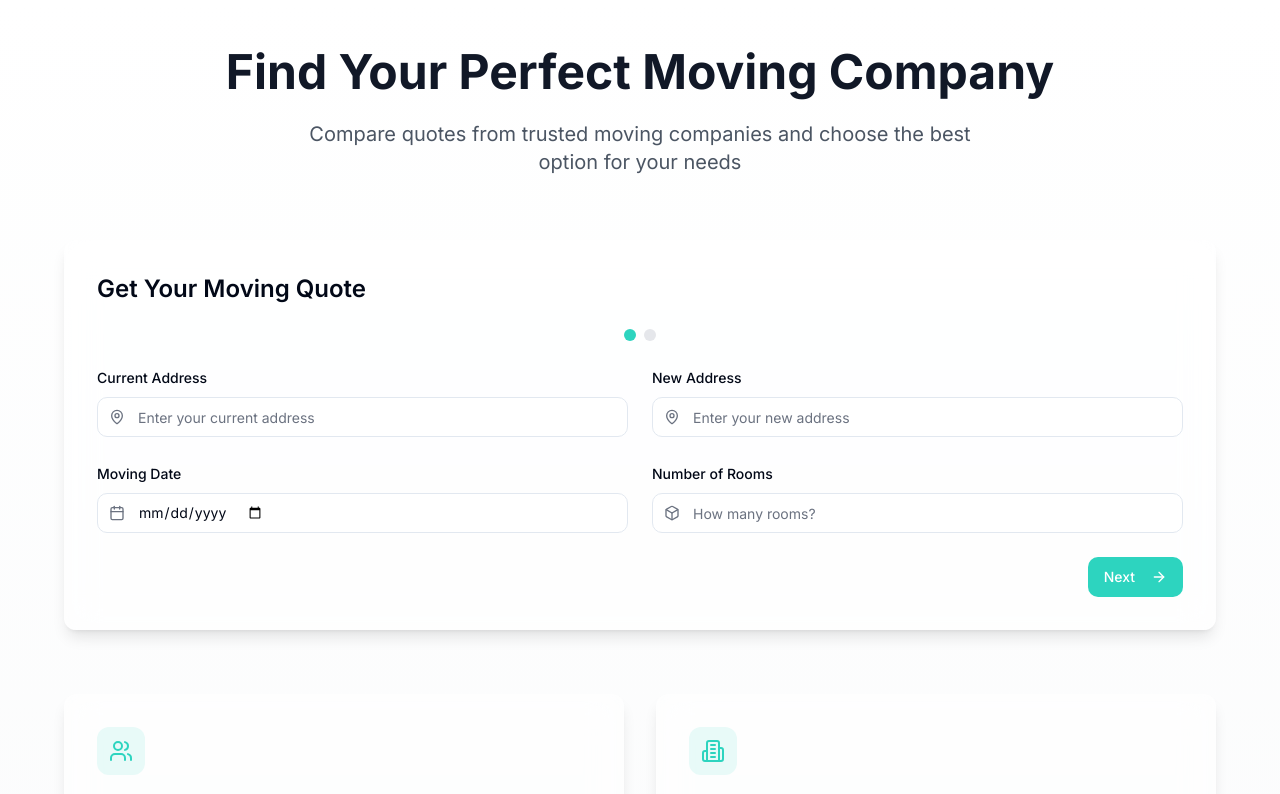
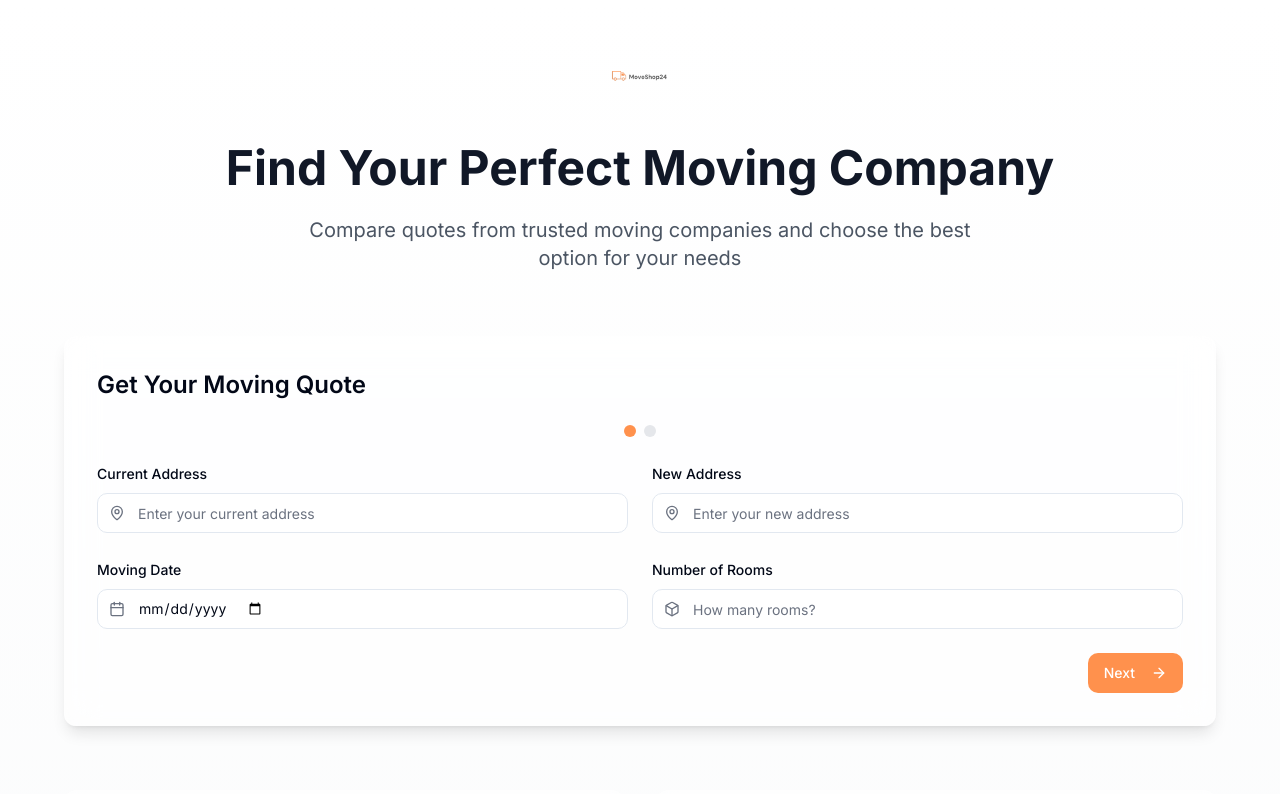
Before and after one commit to androizm/moving-quote-hub, a React (Vite) app: page / in a window 1280 px wide. Shown: the top 794 px of the page. Built offline with nearby package versions, Linux system fonts and the light colour scheme; what @supabase/auth-helpers-react would draw is missing.

Commit message:
Update logo and primary color
Changed the project logo to the attached file and updated the primary color to #FF914D.
[skip gpt_engineer]

```diff
--- a/src/index.css
+++ b/src/index.css
@@ -12,19 +12,19 @@
     --card-foreground: 222.2 84% 4.9%;
     --popover: 0 0% 100%;
     --popover-foreground: 222.2 84% 4.9%;
-    --primary: 171 83% 45%;
+    --primary: 24 100% 65%;
     --primary-foreground: 210 40% 98%;
     --secondary: 210 40% 96.1%;
     --secondary-foreground: 222.2 47.4% 11.2%;
     --muted: 210 40% 96.1%;
     --muted-foreground: 215.4 16.3% 46.9%;
-    --accent: 171 83% 45%;
+    --accent: 24 100% 65%;
     --accent-foreground: 222.2 47.4% 11.2%;
     --destructive: 0 84.2% 60.2%;
     --destructive-foreground: 210 40% 98%;
     --border: 214.3 31.8% 91.4%;
     --input: 214.3 31.8% 91.4%;
-    --ring: 171 83% 45%;
+    --ring: 24 100% 65%;
     --radius: 0.75rem;
   }
 
--- a/src/pages/Index.tsx
+++ b/src/pages/Index.tsx
@@ -13,6 +13,13 @@ const Index = () => {
           transition={{ duration: 0.5 }}
           className="text-center mb-16"
         >
+          <div className="flex justify-center mb-8">
+            <img
+              src="/lovable-uploads/b80fee90-dab2-4bb4-a949-68a2ee6bbbe6.png"
+              alt="MoveShop24 Logo"
+              className="h-12 md:h-16"
+            />
+          </div>
           <h1 className="text-4xl md:text-5xl font-bold mb-6 text-gray-900">
             Find Your Perfect Moving Company
           </h1>
--- a/tailwind.config.ts
+++ b/tailwind.config.ts
@@ -25,9 +25,9 @@ export default {
         background: "hsl(var(--background))",
         foreground: "hsl(var(--foreground))",
         primary: {
-          DEFAULT: "#2DD4BF",
+          DEFAULT: "#FF914D",
           foreground: "#FFFFFF",
-          hover: "#14B8A6",
+          hover: "#F97316",
         },
         secondary: {
           DEFAULT: "#F3F4F6",
@@ -38,7 +38,7 @@ export default {
           foreground: "#6B7280",
         },
         accent: {
-          DEFAULT: "#2DD4BF",
+          DEFAULT: "#FF914D",
           foreground: "#FFFFFF",
         },
       },
```
Also changed, not shown: public/lovable-uploads/b80fee90-dab2-4bb4-a949-68a2ee6bbbe6.png (added).
